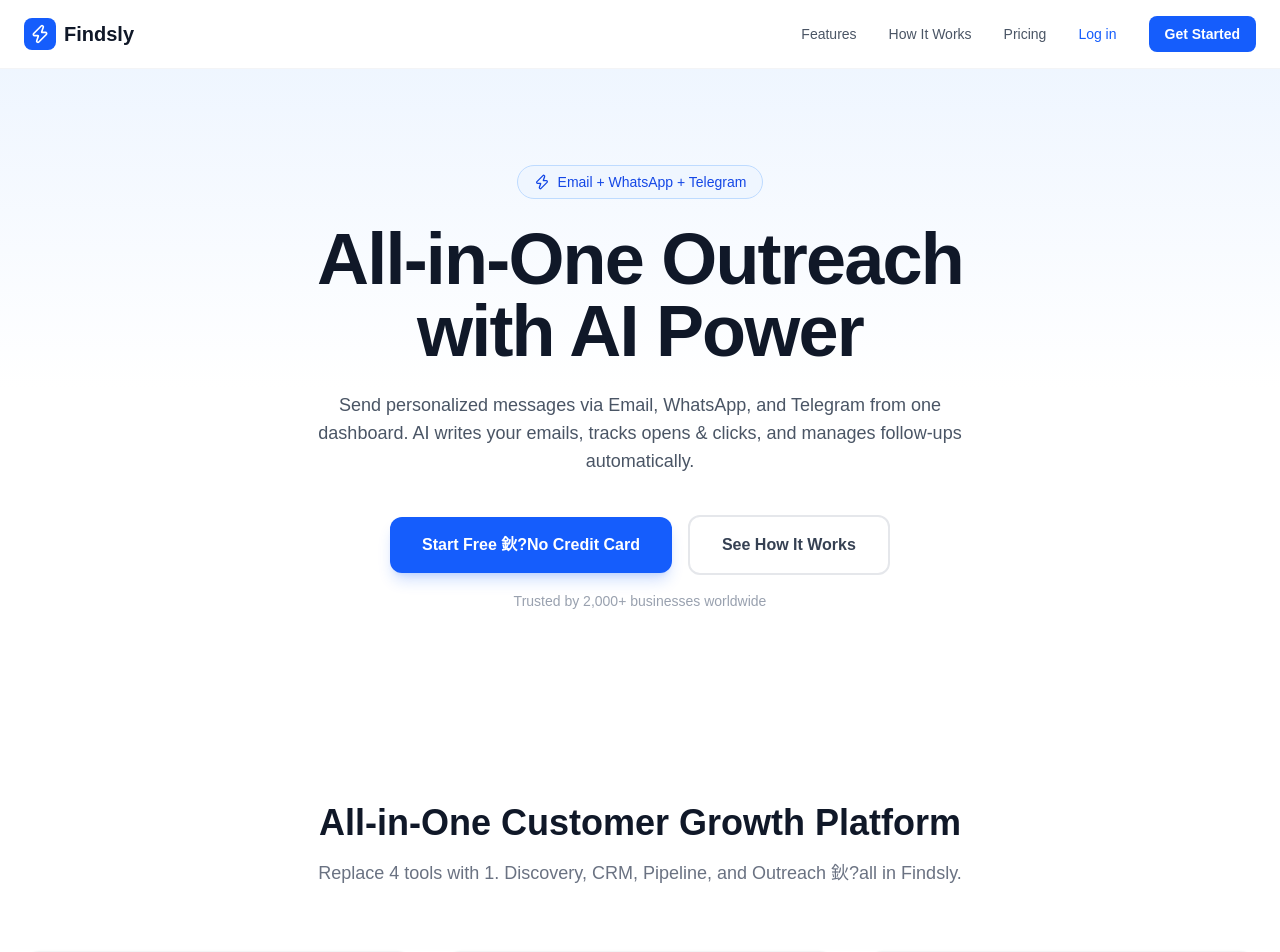
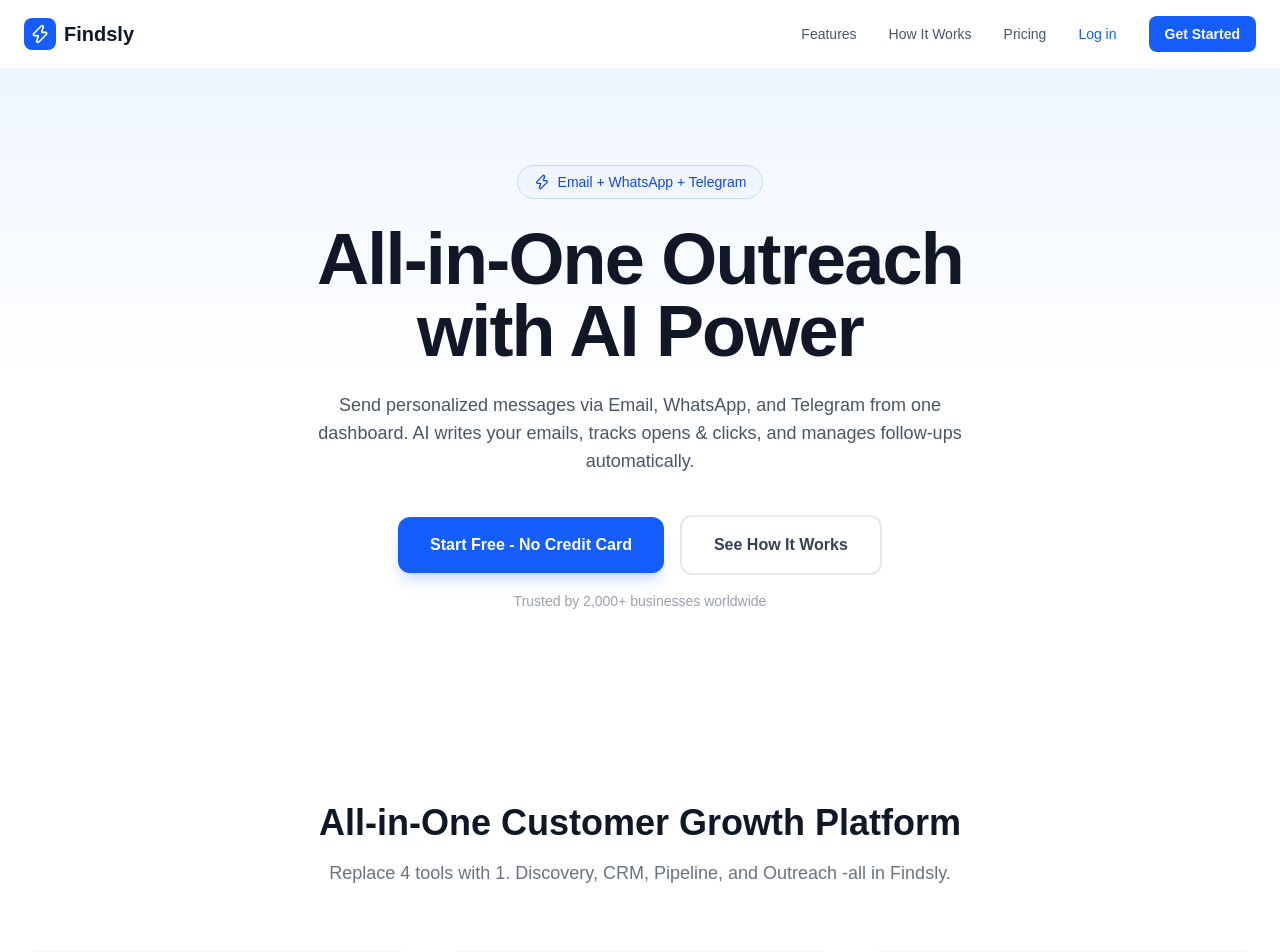
Before and after one commit to wangmi525/-findsly, a Next.js app: page / in a window 1280 px wide. Shown: the top 952 px of the page. Built offline with nearby package versions, Linux system fonts and the light colour scheme.

Commit message:
fix: encoding issues on landing page

```diff
--- a/src/app/page.tsx
+++ b/src/app/page.tsx
@@ -64,7 +64,7 @@ export default function HomePage() {
           </p>
           <div className="mt-10 flex items-center justify-center gap-4">
             <Link href="/auth" className="rounded-xl bg-blue-600 px-8 py-4 text-base font-semibold text-white hover:bg-blue-500 shadow-lg shadow-blue-600/20">
-              Start Free 鈥?No Credit Card
+              Start Free - No Credit Card
             </Link>
             <a href="#how-it-works" className="rounded-xl border-2 border-gray-200 bg-white px-8 py-4 text-base font-semibold text-gray-700 hover:border-gray-300">
               See How It Works
@@ -78,7 +78,7 @@ export default function HomePage() {
         <div className="mx-auto max-w-7xl px-6">
           <div className="text-center mb-16">
             <h2 className="text-4xl font-bold text-gray-900">All-in-One Customer Growth Platform</h2>
-            <p className="mt-4 text-lg text-gray-500">Replace 4 tools with 1. Discovery, CRM, Pipeline, and Outreach 鈥?all in Findsly.</p>
+            <p className="mt-4 text-lg text-gray-500">Replace 4 tools with 1. Discovery, CRM, Pipeline, and Outreach -all in Findsly.</p>
           </div>
           <div className="grid gap-8 md:grid-cols-3">
             {[
@@ -107,8 +107,8 @@ export default function HomePage() {
           <div className="grid gap-8 md:grid-cols-3">
             {[
               { step: "1", title: "Describe Your Customer", desc: "Tell us who you're looking for. 'Yoga studio owners in California' or 'E-commerce CEOs in Europe'. AI handles the rest.", icon: Globe },
-              { step: "2", title: "AI Finds Them Everywhere", desc: "Our engine searches 8 sources simultaneously 鈥?Google Maps, LinkedIn, social media, and more 鈥?to find complete contact info.", icon: Search },
-              { step: "3", title: "Reach Out Instantly", desc: "AI generates personalized messages for each channel. Send via email, WhatsApp, Telegram 鈥?all from one dashboard.", icon: Send },
+              { step: "2", title: "AI Finds Them Everywhere", desc: "Our engine searches 8 sources simultaneously -Google Maps, LinkedIn, social media, and more -to find complete contact info.", icon: Search },
+              { step: "3", title: "Reach Out Instantly", desc: "AI generates personalized messages for each channel. Send via email, WhatsApp, Telegram -all from one dashboard.", icon: Send },
             ].map((s, i) => (
               <div key={i} className="relative text-center">
                 <div className="mx-auto mb-6 flex h-16 w-16 items-center justify-center rounded-2xl bg-blue-600 text-2xl font-bold text-white">{s.step}</div>
@@ -161,7 +161,7 @@ export default function HomePage() {
         <div className="mx-auto max-w-3xl px-6">
           <h2 className="text-3xl font-bold text-center text-gray-900 mb-12">Frequently Asked Questions</h2>
           {[
-            { q: "How does Findsly find contact information?", a: "Findsly searches 8 public data sources 鈥?including Google Maps, LinkedIn public profiles, Instagram, YouTube, Twitter/X, Reddit, TikTok, and Facebook Pages 鈥?to find publicly available contact information. We then extract email addresses from business websites and verify them." },
+            { q: "How does Findsly find contact information?", a: "Findsly searches 8 public data sources -including Google Maps, LinkedIn public profiles, Instagram, YouTube, Twitter/X, Reddit, TikTok, and Facebook Pages -to find publicly available contact information. We then extract email addresses from business websites and verify them." },
             { q: "Can I export or download my contacts?", a: "No. Findsly contacts are platform-exclusive for security and compliance. You can use them within the platform for outreach, CRM, and pipeline management, but data cannot be exported. Contacts you manually uploaded via CSV can be exported." },
             { q: "Is WhatsApp/Instagram cold outreach allowed?", a: "WhatsApp supports business-initiated template messages through Meta's official Cloud API. Instagram supports pre-filled DM links. We recommend always following platform-specific policies and anti-spam laws." },
             { q: "What happens to my data if I cancel?", a: "Your contacts remain accessible in read-only mode for 30 days after cancellation. After 30 days, all data is permanently deleted. You can reactivate your subscription anytime within those 30 days to restore full access." },
```
